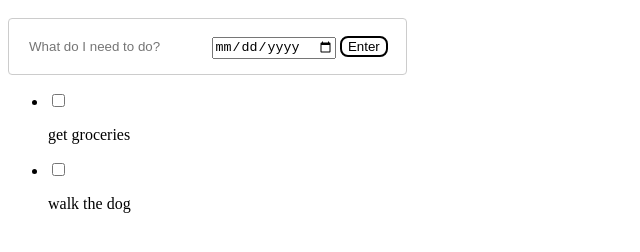
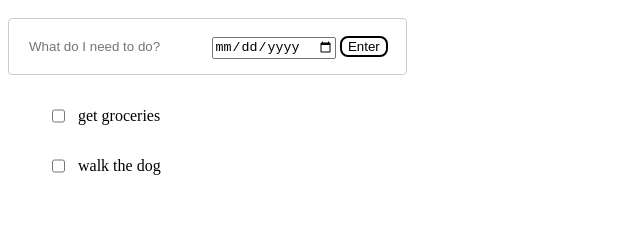
Before and after one commit to fugbot/odin-todo-list, a website built with webpack: page src/index.html in a window 1280 px wide. Shown: the part 48-300 px from the top of the page, without its empty margins (0-640 px from the left). Built offline with nearby package versions, Linux system fonts and the light colour scheme.

Commit message:
Add styles

```diff
--- a/src/style.css
+++ b/src/style.css
@@ -2,6 +2,7 @@
     border:1px solid blue;
 }
 
+/* task input */
 button {
     background-color: white;
     color: black;
@@ -23,3 +24,9 @@ input[type=text], select {
     display: inline-block;
     border: none;
 }
+
+/* list items */
+li {
+    display: flex;
+    gap: 10px;
+}
```
